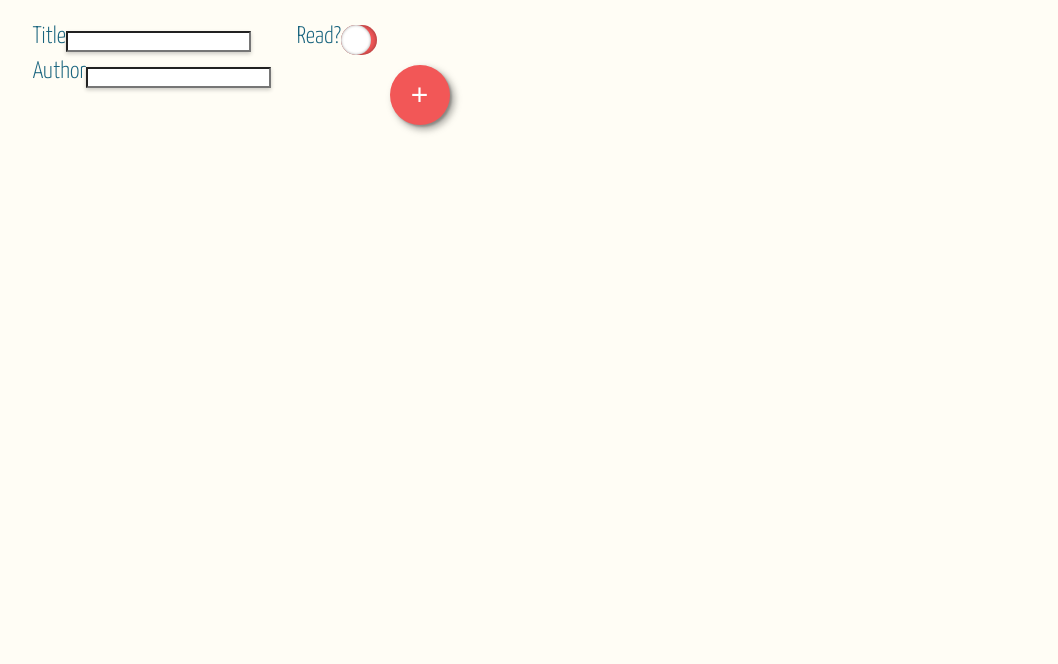
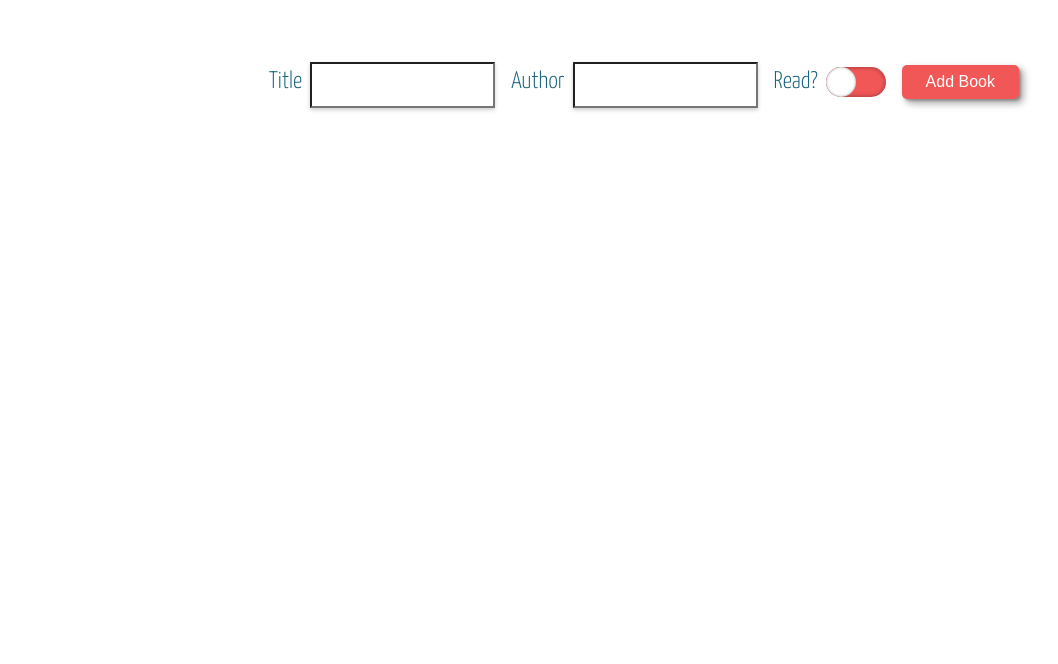
Before and after one commit to davidelucifora/library, a plain HTML site: page index.html in a window 1280 px wide. Shown: the part 136-800 px from the top of the page, without its empty margins (4-1062 px from the left). Drawn offline with Linux system fonts and the light colour scheme; a web font is replaced by a local one.

Commit message:
Finish Styling of the page input. For mobile and Desktop

```diff
--- a/index.html
+++ b/index.html
@@ -20,23 +20,24 @@
         <div id="input-book">
             <form action="">
                 <div id="text-input">
-                <label for="book-title">Title
+                    <div class="form-group">
+                    <label for="book-title">Title</label>
                     <input type="text" id="book-title">
-                </label>
-
-                <label for="book-author">Author
+                </div>
+                <div class="form-group">
+                    <label for="book-author">Author</label>
                     <input type="text" id="book-author" required>
-                </label>
                 </div>
-                <label for="is-read" class="toggle-group">
+                </div>
+                <label for="is-read" class="form-group toggle-group">
                   <span>Read?</span>
                   <input type="checkbox" id="is-read">
                   <span class="toggle"></span>
                 </label>
 
+        <button id="add-book">Add Book</button>
         </form>
 
-        <button id="add-book">+</button>
         </div>
         <div id="book-list">
 
--- a/style.css
+++ b/style.css
@@ -13,7 +13,6 @@
 body{
 
     font-family: 'Yanone Kaffeesatz';
-    background-color:rgb(255, 253, 245);
 }
 
 header{
@@ -24,14 +23,15 @@ header > *{
     margin:0;
 }
 
-#container, #input-book, form, label, input{
+#container{
     display:flex;
+    flex-flow:column;
+
+}
+#input-book, form, .form-group, label, input{
+display:flex;
 }
 
-
-#container{
-    flex-flow:column;
-}
 
 h1{
     font-family: 'Cardo';
@@ -101,83 +101,108 @@ left: -9999px;
 
 /*Form Styling*/
 label{
-        margin:0.5rem 0.8rem;
         font-size:1.5rem;
         color:var(--blue-sapphire);
     }
 input{
         box-shadow: 0px 2px 4px rgba(0, 0, 0, 0.2);
         margin-top:0.4rem;
+        height:2.5rem;
     }
 button#add-book{
-        width:60px;
-        height:60px;
-        border-radius:50%;
+        border-radius:5px;
         border:none;
         background-color:var(--tart-orange);
-        justify-self:flex-end;
-        align-self:flex-end;
-        font-size:30px;
-        margin-top:3rem;
         box-shadow: 2px 2px 2px rgba(0, 0, 0, 0.2),
                     4px 4px 6px rgba(0, 0, 0, 0.2),
                     4px 4px 10px rgba(0, 0, 0, 0.2);
         color:white;
         transition: linear 0.2s ;
         flex-shrink:0;
+        font-size:1rem;
     }
 button#add-book:hover{
-        background-color:var(--turquoise)
+        background-color:var(--turquoise);
+        color:var(--blue-sapphire);
     }
 /*Portrait Phone*/
-@media (max-width: 575.98px) {
 
-body{
-        overflow:hidden;
-        height:50vh;
+@media (max-width:575.98px) {
+    button{
+        margin-top:1rem;
+        height:3rem;
+        font-weight:800;
+    }
+    #input-book{
+        flex-direction:column;
+    }
+    form{
+        flex-flow:column;
+    }
+    .form-group{
+        flex-flow:column;
+        margin-top:1rem;
+    }
+    .toggle-group{
+        flex-flow:row;
+        width:120px;
+        align-items:center;
+        justify-content:space-between;
+        margin-top:1rem;
+
+    }
+    .toggle{
+        margin-left:0.3rem;
     }
 
-label, form{
-        flex-flow:column;
-    }
-
-form{
-    height:50%;
-    }
-
-#input-book{
-
-    flex-flow:column;
-    height:60%;
+}
+#book-list{
+    margin-top:1rem;
+    height:100%;
 }
 
+
+/* Big screens */
+@media (min-width: 992px){
+
+    #input-book{
+        display:flex;
+        flex-flow:row;
+        align-self:center;
+        margin-top:3rem;
+    }
+    form{
+        align-items:center;
+        width:100%;
 }
-/*Landscape Phones and tablets*/
-@media (min-width:576px) and (max-width:992px){
-    #input-book, form, label{
-        flex-flow:column;
+
+    #text-input{
+    display:flex;
+}
+    .form-group{
+        align-items:center;
+        width:100%;
     }
+    .toggle-group{
+        width:auto;
+        margin-left:1rem;
+    }
+    #text-input> *{
+            height:2rem;
+            margin-left:1rem;
+        }
+        .toggle{
+            margin-left:0.5rem;
+        }
 
-    h1{
-        font-size:1.3rem;
+    input[type="text"]{
+        margin-left:0.5rem;
     }
-    h2{
-        font-size:1rem;
-        margin:0;
-    }
-    button#add-book{
-        justify-self:flex-start;
-        align-self:flex-end;
-        margin-top:0;
-        border-radius:5%;
-        width:100px;
-        height:auto;
+    button{
+        padding:0.5rem 1.5rem;
+        font-weight:100;
+        margin-left:1rem;
 
     }
 
 }
-/* Big screens */
-@media (min-width: 992px){
-
-
-}
```
